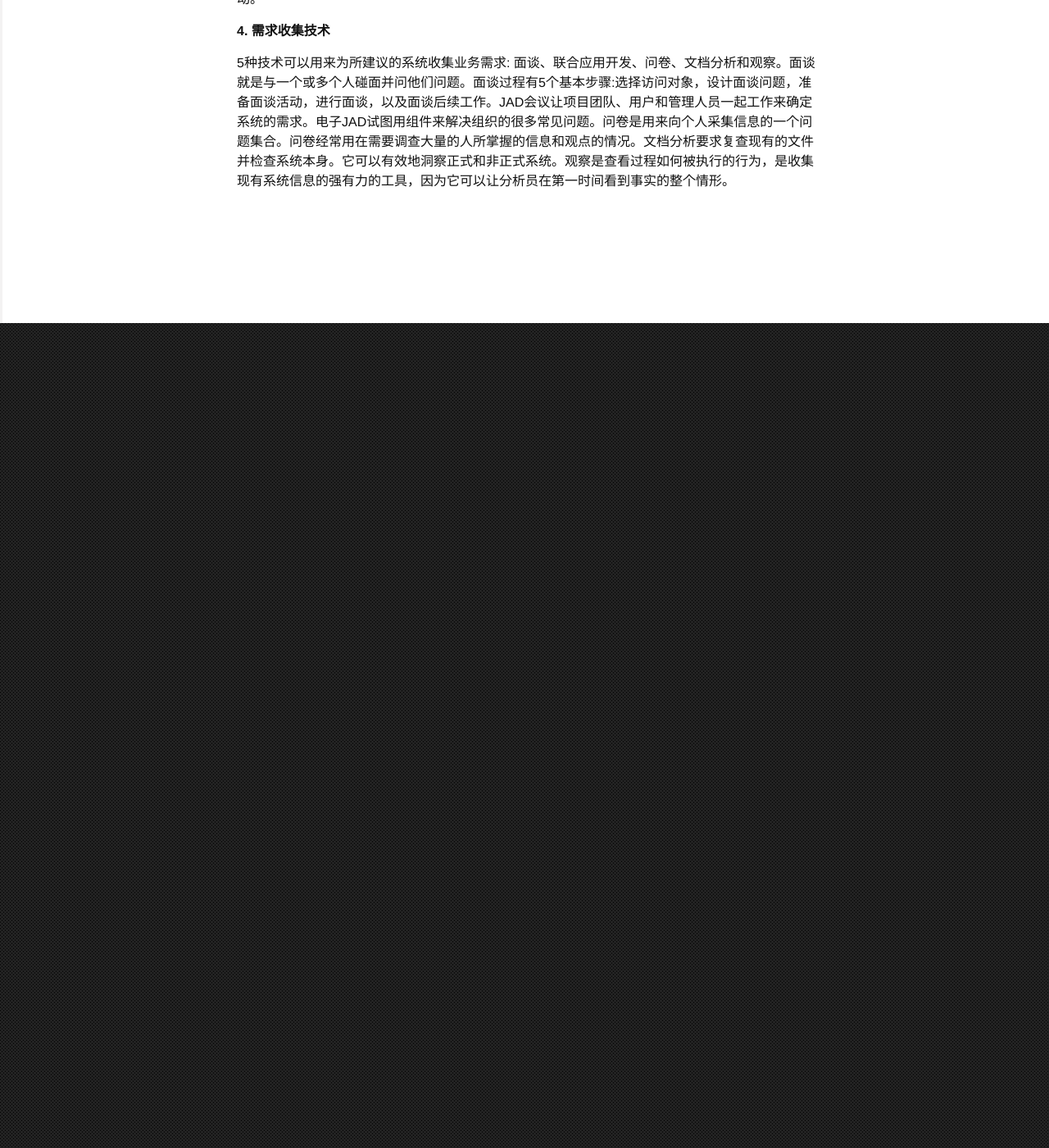
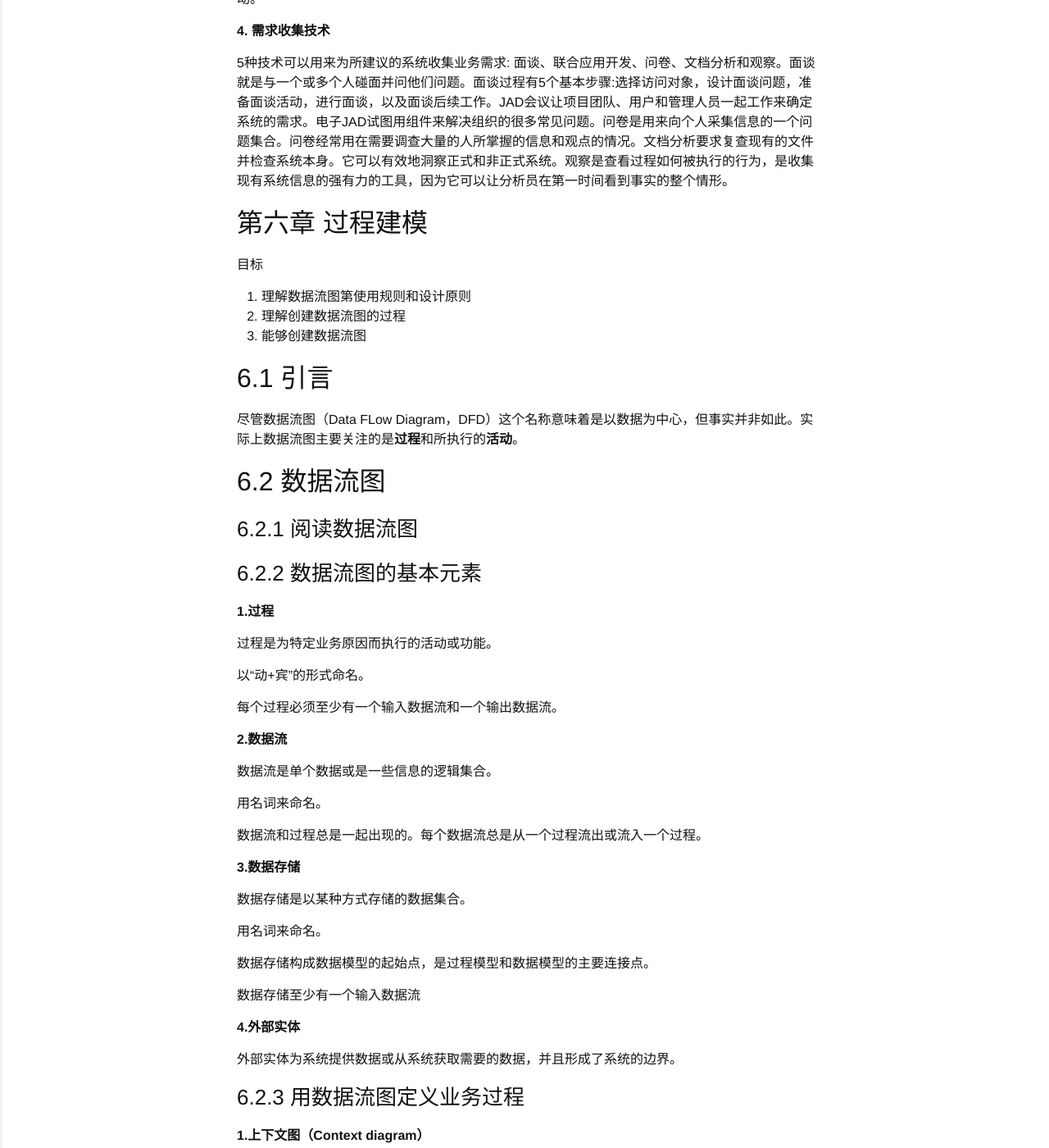
Before and after one commit to wqwljz/killer1994.github.io, a Jekyll site: the page built from _posts/2017-09-18-learn-sad.md, in a window 1280 px wide and 1400 px high, scrolled down 12312 px. Shown: the whole window at 82% size. Built offline with Jekyll 4.4.1, drawn with Linux system fonts in a browser that asks for light colours; some of the changed text lies outside the part shown.

Commit message:
add chapter6 2017-10-16

```diff
--- a/_posts/2017-09-18-learn-sad.md
+++ b/_posts/2017-09-18-learn-sad.md
@@ -411,3 +411,87 @@ SDLC是把当前系统(通常叫作as-is system)转换到新系统(通常叫作t
 **4. 需求收集技术**
 
 5种技术可以用来为所建议的系统收集业务需求: 面谈、联合应用开发、问卷、文档分析和观察。面谈就是与一个或多个人碰面并问他们问题。面谈过程有5个基本步骤:选择访问对象，设计面谈问题，准备面谈活动，进行面谈，以及面谈后续工作。JAD会议让项目团队、用户和管理人员一起工作来确定系统的需求。电子JAD试图用组件来解决组织的很多常见问题。问卷是用来向个人采集信息的一个问题集合。问卷经常用在需要调查大量的人所掌握的信息和观点的情况。文档分析要求复查现有的文件并检查系统本身。它可以有效地洞察正式和非正式系统。观察是查看过程如何被执行的行为，是收集现有系统信息的强有力的工具，因为它可以让分析员在第一时间看到事实的整个情形。
+
+## 第六章 过程建模
+
+目标
+
+1. 理解数据流图第使用规则和设计原则
+2. 理解创建数据流图的过程
+3. 能够创建数据流图
+
+## 6.1 引言
+
+尽管数据流图（Data FLow Diagram，DFD）这个名称意味着是以数据为中心，但事实并非如此。实际上数据流图主要关注的是**过程**和所执行的**活动**。
+
+## 6.2 数据流图
+
+### 6.2.1 阅读数据流图
+
+### 6.2.2 数据流图的基本元素
+
+**1.过程**
+
+过程是为特定业务原因而执行的活动或功能。
+
+以“动+宾”的形式命名。
+
+每个过程必须至少有一个输入数据流和一个输出数据流。
+
+**2.数据流**
+
+数据流是单个数据或是一些信息的逻辑集合。
+
+用名词来命名。
+
+数据流和过程总是一起出现的。每个数据流总是从一个过程流出或流入一个过程。
+
+**3.数据存储**
+
+数据存储是以某种方式存储的数据集合。
+
+用名词来命名。
+
+数据存储构成数据模型的起始点，是过程模型和数据模型的主要连接点。
+
+数据存储至少有一个输入数据流
+
+**4.外部实体**
+
+外部实体为系统提供数据或从系统获取需要的数据，并且形成了系统的边界。
+
+### 6.2.3 用数据流图定义业务过程
+
+**1.上下文图（Context diagram）**
+
+上下文图显示的是整个业务过程仅仅作为一个过程（即系统本身）并与外部实体间进行的数据流入流出情况。
+
+**2.0层图（Level 0 DFD）**
+
+0层图或0层DFD，显示第一层数据流图。0层DFD的目的是显示系统主要的高层过程及它们之间是如何交互的。所有过程模型有且只有一个0层DFD。
+
+**3.1层图（Level 1 DFD）**
+
+对0层图的某个过程的展开？
+
+**4.2层图（Level 2 DFD）**
+
+对1层图的某个过程的展开？
+
+## 6.3 创建数据流图
+
+使用BPWin。
+
+例如，我们对早上开车上班对过程进行建模。
+
+某一细节层次表示如下：
+
+（1）进入车内；（2）发动汽车；（3）出发；
+
+另一细节层次能够这样表示：
+
+（1）开车门锁；（2）坐上车；（3）系好安全带；
+
+另外一个细节层次还可以表示成：
+
+（1）从口袋取钥匙；（2）在车门上插入钥匙；（3）旋转钥匙开门；
```
